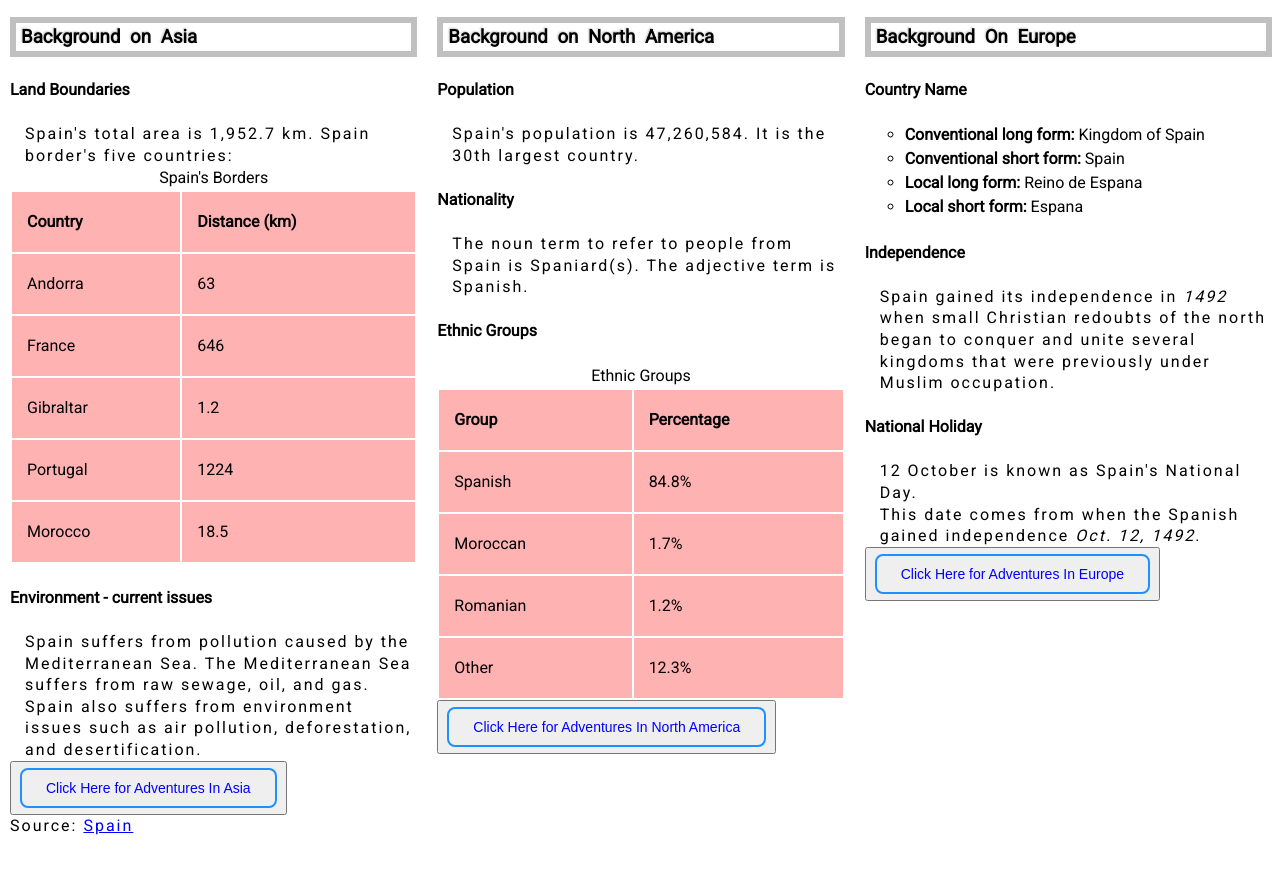
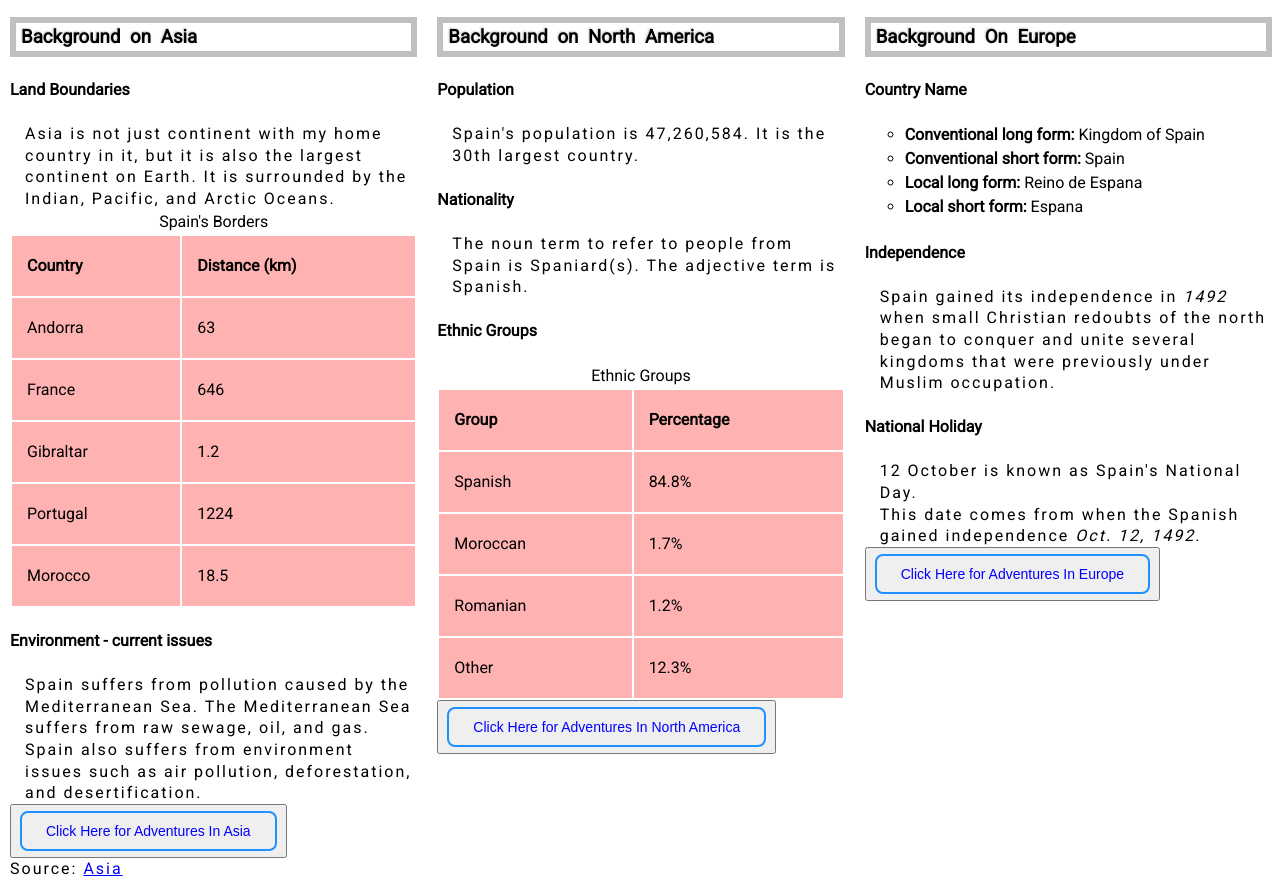
Before and after one commit to hibaf786/hibaf786.github.io, a plain HTML site: page index.html in a window 1280 px wide. Shown: the part 680-1567 px from the top of the page. Before the commit the page ends 1524 px from the top, so only its background shows below. Drawn offline with Linux system fonts and the light colour scheme.

Commit message:
Update index.html

```diff
--- a/index.html
+++ b/index.html
@@ -51,7 +51,7 @@
         	    <h3>Background on Asia</h3>
 
         		  <h4>Land Boundaries</h4>
-        		    <p class="first" >Spain's total area is 1,952.7 km. Spain border's five countries:</p>
+        		    <p class="first" >Asia is not just continent with my home country in it, but it is also the largest continent on Earth. It is surrounded by the Indian, Pacific, and Arctic Oceans. </p>
 
         		      <table>
 					    <caption>Spain's Borders</caption>
@@ -149,7 +149,7 @@
     	</main>
 
     	<footer id="footer">
-      		<p>Source: <a href="https://www.cia.gov/the-world-factbook/countries/spain/#introduction">Spain</a></p>
+      		<p>Source: <a href="https://www.britannica.com/summary/Asia">Asia</a></p>
    		 </footer>
 
 
```
